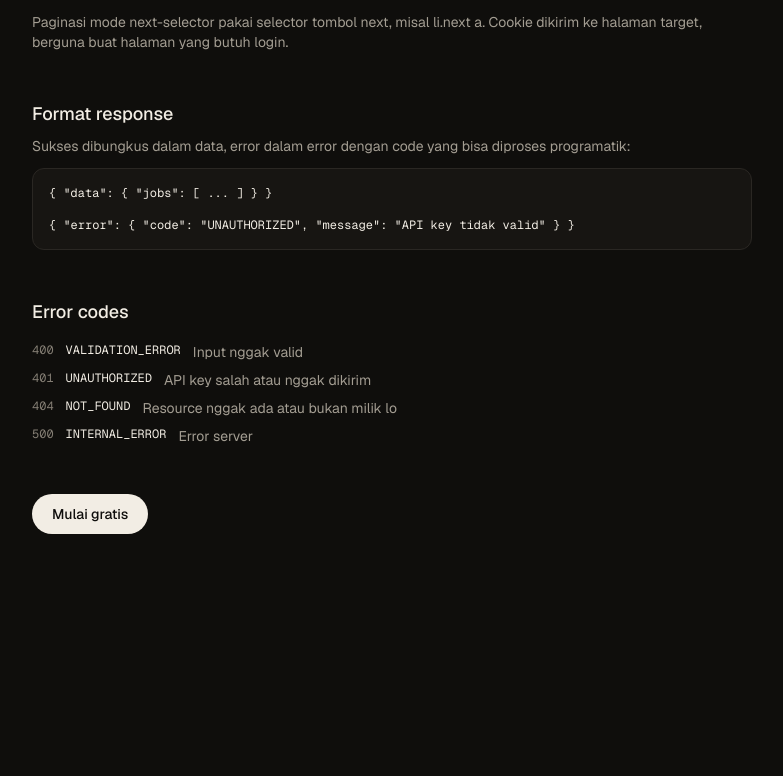
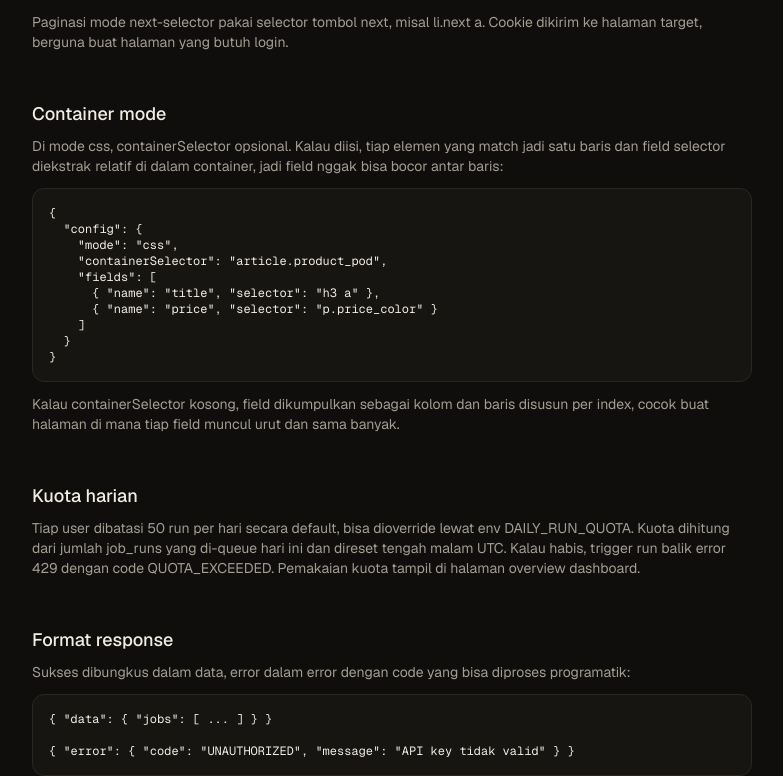
Before and after one commit to al1prahman/scrape-desk, a Next.js app: page /docs in a window 1280 px wide. Shown: the part 2108-2884 px from the top of the page, without its empty margins (248-1031 px from the left). Before the commit the page ends 2706 px from the top, so only its background shows below. Built offline with nearby package versions, Linux system fonts and the light colour scheme.

Commit message:
docs: container mode, change detection, kuota, dan deployment di README

```diff
--- a/app/docs/page.tsx
+++ b/app/docs/page.tsx
@@ -156,6 +156,41 @@ curl https://domain-lo.com/api/v1/jobs/JOB_ID/results \\
       </section>
 
       <section className="mt-12">
+        <h2 className="text-lg font-medium">Container mode</h2>
+        <p className="mt-2 text-sm text-muted">
+          Di mode css, containerSelector opsional. Kalau diisi, tiap elemen yang match jadi satu
+          baris dan field selector diekstrak relatif di dalam container, jadi field nggak bisa bocor
+          antar baris:
+        </p>
+        <pre className="mt-3 overflow-x-auto rounded-card border border-line bg-surface p-4 font-mono text-xs text-ink">
+          {`{
+  "config": {
+    "mode": "css",
+    "containerSelector": "article.product_pod",
+    "fields": [
+      { "name": "title", "selector": "h3 a" },
+      { "name": "price", "selector": "p.price_color" }
+    ]
+  }
+}`}
+        </pre>
+        <p className="mt-3 text-sm text-muted">
+          Kalau containerSelector kosong, field dikumpulkan sebagai kolom dan baris disusun per
+          index, cocok buat halaman di mana tiap field muncul urut dan sama banyak.
+        </p>
+      </section>
+
+      <section className="mt-12">
+        <h2 className="text-lg font-medium">Kuota harian</h2>
+        <p className="mt-2 text-sm text-muted">
+          Tiap user dibatasi 50 run per hari secara default, bisa dioverride lewat env
+          DAILY_RUN_QUOTA. Kuota dihitung dari jumlah job_runs yang di-queue hari ini dan direset
+          tengah malam UTC. Kalau habis, trigger run balik error 429 dengan code QUOTA_EXCEEDED.
+          Pemakaian kuota tampil di halaman overview dashboard.
+        </p>
+      </section>
+
+      <section className="mt-12">
         <h2 className="text-lg font-medium">Format response</h2>
         <p className="mt-2 text-sm text-muted">
           Sukses dibungkus dalam data, error dalam error dengan code yang bisa diproses
```
Also changed, not shown: 1 other file (tests, documents, lock files or other folders).
